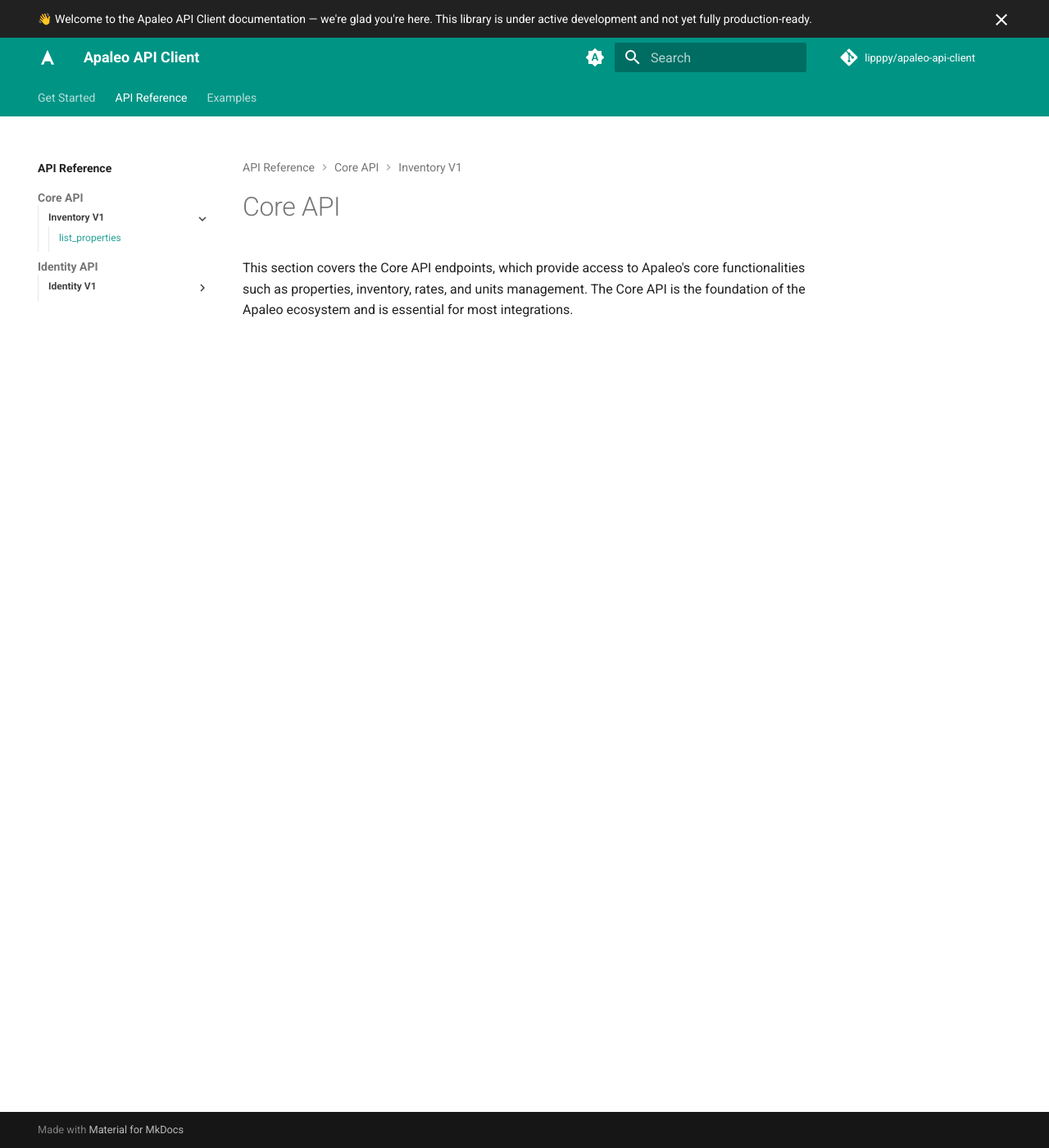
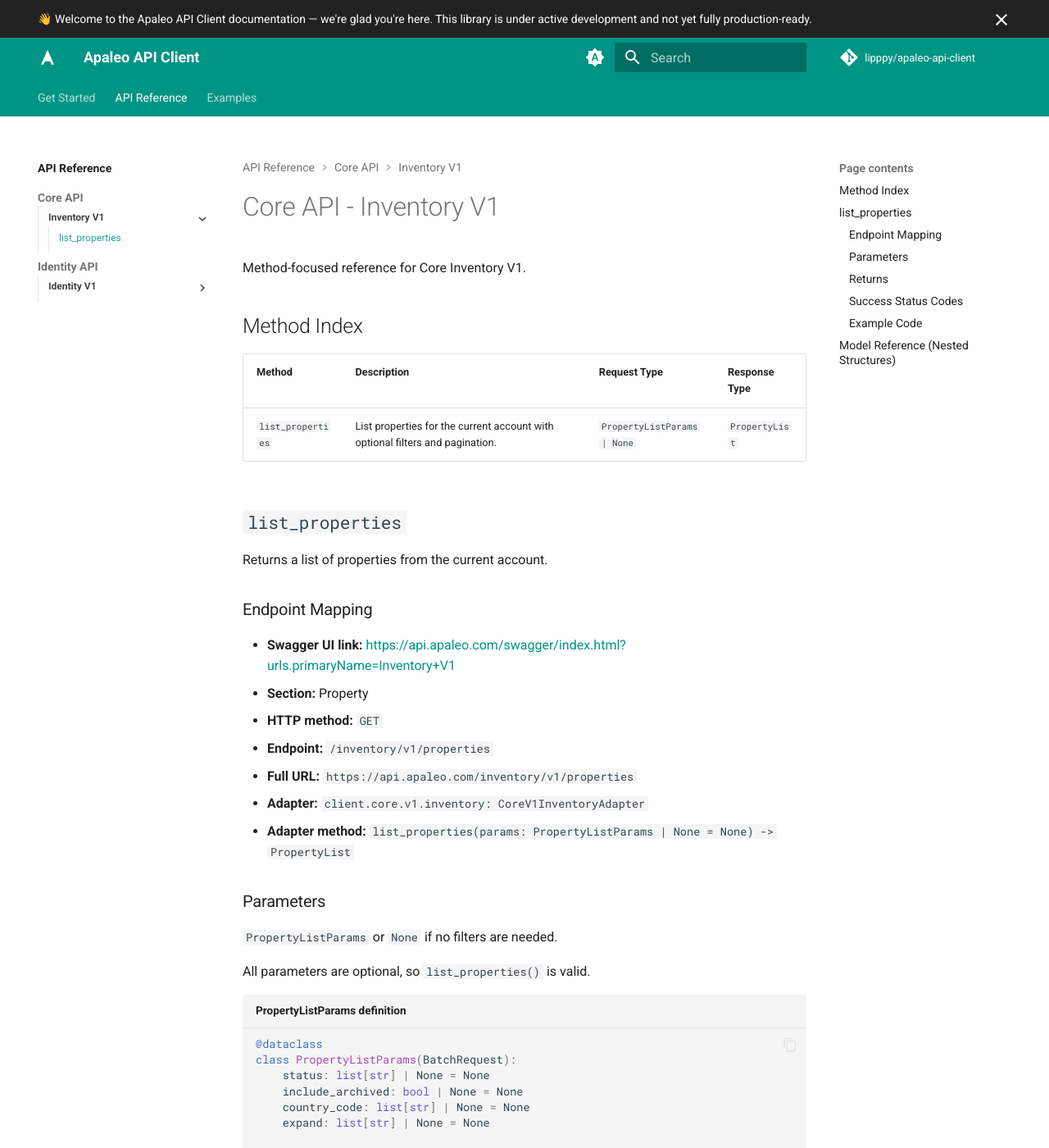
Before and after one commit to lipppy/apaleo-api-client, an MkDocs documentation site: the page built from docs/api/core_v1/inventory_list_properties.md, in a window 1280 px wide and 1400 px high. Shown: the whole window at 82% size. Built offline with MkDocs 1.6.1 and Material for MkDocs 9.7.7, drawn with Linux system fonts in a browser that asks for light colours; comment, search, counter and statistics services are not loaded; the version menu is left out; some of the changed text lies outside the part shown.

Commit message:
docs: incomplete commit

````diff
--- a/docs/api/core_v1/inventory_list_properties.md
+++ b/docs/api/core_v1/inventory_list_properties.md
@@ -1,3 +1,164 @@
-# Core API
+# Core API - Inventory V1
 
-This section covers the Core API endpoints, which provide access to Apaleo's core functionalities such as properties, inventory, rates, and units management. The Core API is the foundation of the Apaleo ecosystem and is essential for most integrations.
+Method-focused reference for Core Inventory V1.
+
+## Method Index
+
+| Method | Description | Request Type | Response Type |
+| --- | --- | --- | --- |
+| `list_properties` | List properties for the current account with optional filters and pagination. | `PropertyListParams | None` | `PropertyList` |
+
+## `list_properties`
+
+Returns a list of properties from the current account.
+
+### Endpoint Mapping
+
+- **Swagger UI link:** [https://api.apaleo.com/swagger/index.html?urls.primaryName=Inventory+V1](https://api.apaleo.com/swagger/index.html?urls.primaryName=Inventory+V1)
+- **Section:** Property
+- **HTTP method:** `GET`
+- **Endpoint:** `/inventory/v1/properties`
+- **Full URL:** `https://api.apaleo.com/inventory/v1/properties`
+- **Adapter:** `client.core.v1.inventory: CoreV1InventoryAdapter`
+- **Adapter method:** `list_properties(params: PropertyListParams | None = None) -> PropertyList`
+
+### Parameters
+
+`PropertyListParams` or `None` if no filters are needed.
+
+All parameters are optional, so `list_properties()` is valid.
+
+```python {title="PropertyListParams definition"}
+@dataclass
+class PropertyListParams(BatchRequest):
+	status: list[str] | None = None
+	include_archived: bool | None = None
+	country_code: list[str] | None = None
+	expand: list[str] | None = None
+
+
+@dataclass
+class BatchRequest:
+	page_number: int | None = None
+	page_size: int | None = None
+	batch_size: int | None = None
+	is_concurrently: bool | None = None
+```
+
+### Returns
+
+`PropertyList`
+
+```python {title="PropertyList definition"}
+@dataclass
+class PropertyList:
+	items: list[PropertyItem]
+	count: int
+```
+
+### Success Status Codes
+
+- `200 OK`
+- `204 No Content`
+
+### Example Code
+
+```python
+import asyncio
+
+from apaleoapi import ApaleoAPIClient, OAuth2ClientCredentialsProvider
+from apaleoapi.apaleo.core.v1.dataclasses.inventory.query import PropertyListParams
+
+
+async def main() -> None:
+	token_provider = OAuth2ClientCredentialsProvider(
+		client_id="your-client-id",
+		client_secret="your-client-secret",
+		service="Core Inventory Example",
+	)
+
+	client = ApaleoAPIClient(token_provider=token_provider)
+
+	params = PropertyListParams(
+		status=["Live"],
+		include_archived=False,
+		page_size=100,
+	)
+
+	try:
+		properties = await client.core.v1.inventory.list_properties(params=params)
+		print(f"Found {properties.count} properties")
+
+		if properties.items:
+			first = properties.items[0]
+			print(first.id, first.name, first.location.country_code)
+	finally:
+		await client.aclose()
+
+
+if __name__ == "__main__":
+	asyncio.run(main())
+```
+
+## Model Reference (Nested Structures)
+
+Type safety is a key SDK feature, so nested models are documented explicitly.
+
+```python {title="PropertyItem"}
+@dataclass
+class PropertyItem:
+	id: str
+	code: str
+	name: str
+	company_name: str
+	commercial_register_entry: str
+	tax_id: str
+	location: Address
+	time_zone: str
+	currency_code: str
+	created: datetime
+	status: str
+	is_archived: bool
+
+	property_template_id: str | None = None
+	is_template: bool = False
+	description: str | None = None
+	managing_directors: str | None = None
+	bank_account: BankAccount | None = None
+	payment_terms: dict[str, str | None] = field(default_factory=dict)
+	actions: list[Action] | None = None
+```
+
+```python {title="Address"}
+@dataclass
+class Address:
+	address_line1: str
+	postal_code: str
+	city: str
+	country_code: str
+
+	address_line2: str | None = None
+	region_code: str | None = None
+```
+
+```python {title="BankAccount"}
+@dataclass
+class BankAccount:
+	iban: str | None = None
+	bic: str | None = None
+	bank: str | None = None
+```
+
+```python {title="Action"}
+@dataclass
+class Action:
+	action: str
+	is_allowed: bool
+	reasons: list[ActionReason] | None = None
+
+
+@dataclass
+class ActionReason:
+	code: str
+	message: str
+```
--- a/docs/extra/custom.css
+++ b/docs/extra/custom.css
@@ -22,3 +22,12 @@
   padding-left: 0rem;
   border-left: 1px solid rgba(128,128,128,.18) !important;
 }
+
+/* Make tables full width */
+.md-typeset__table {
+  width: 100%;
+}
+
+.md-typeset__table table:not([class]) {
+  display: table
+}
````
Also changed, not shown: docs/api/identity_v1/identity_list_invitations.md (+7 -6 lines), docs/main/contributing.md (+18 -27 lines).
